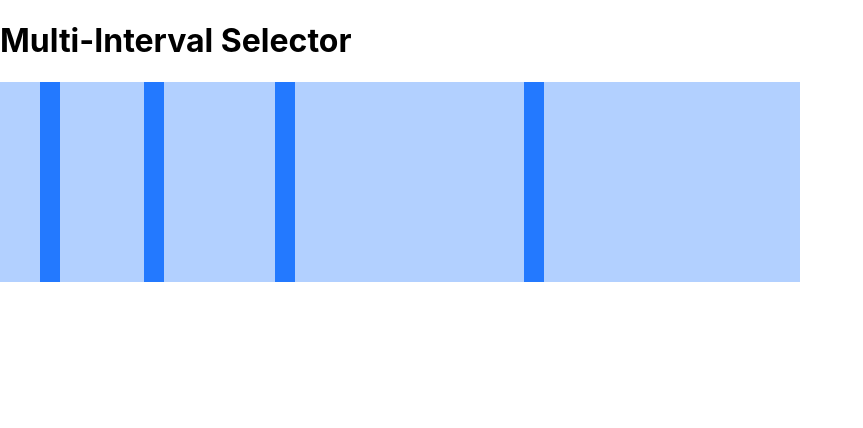
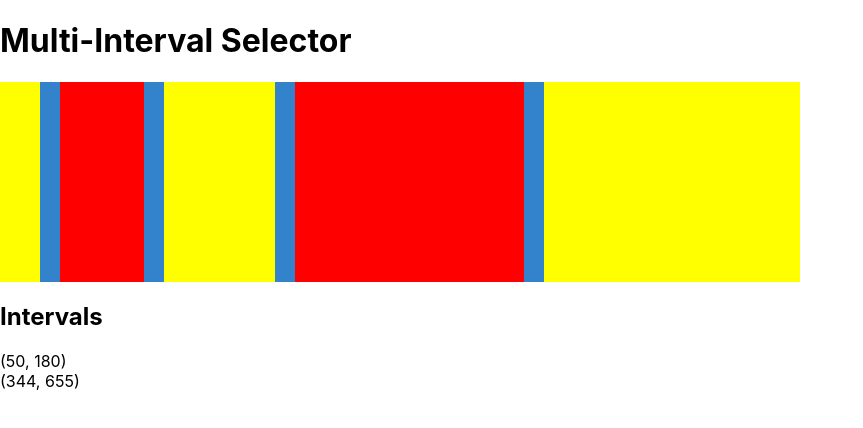
Before and after one commit to New-Branch-Ltd/MultiSelectComponentBlogpost, a React (Create React App) app: page / in a window 1280 px wide. Shown: the top 428 px of the page, without its empty margins (0-863 px from the left). Built offline with nearby package versions, Linux system fonts and the light colour scheme.

Commit message:
Handle collisions and add explaination in article.

```diff
--- a/src/App.css
+++ b/src/App.css
@@ -1,8 +1,6 @@
 .container {
   display: flex;
   height: 200px;
-  /* background: linear-gradient(to right, yellow 50%, rgb(100, 150, 200) 50% 60%, yellow 60% ) */
-  background: rgba(0,100,255,0.3);
   position: relative;
 }
 
--- a/src/App.tsx
+++ b/src/App.tsx
@@ -1,25 +1,56 @@
-import React, { useRef, useState } from 'react';
-import Interval from './Interval';
-import './App.css';
-import { CONTAINER_WIDTH, IntervalType } from './domain';
+import React, { useRef, useState } from "react";
+import Interval from "./Interval";
+import "./App.css";
+import { CONTAINER_WIDTH, INTERVAL_MAX, INTERVAL_MIN, IntervalType, getBackgroundImageForIntervals } from "./domain";
 
 function App() {
-  const [intervals, setIntervals] = useState<IntervalType[]>([{min: 50, max: 180}, {min: 344, max: 655}])
+  const [intervals, setIntervals] = useState<IntervalType[]>([
+    { min: 50, max: 180 },
+    { min: 344, max: 655 },
+  ]);
   const containerRef = useRef<HTMLDivElement | null>(null);
 
   function onIntervalChange(interval: IntervalType) {
     return (newInterval: IntervalType) => {
-      setIntervals(intervals.map(i => i === interval ? newInterval : i))
-    }
+      const currentIntervalIndex = intervals.findIndex(i => i === interval);
+      const previousInterval = intervals[currentIntervalIndex - 1];
+      const nextInterval = intervals[currentIntervalIndex + 1];
+
+      const newIntervalMin = Math.min(Math.max(newInterval.min, previousInterval?.max ?? INTERVAL_MIN), newInterval.max)
+      const newIntervalMax = Math.max(Math.min(newInterval.max, nextInterval?.min ?? INTERVAL_MAX,), newInterval.min)
+
+      const newIntervalBounded: IntervalType = {min: newIntervalMin, max: newIntervalMax}
+
+      setIntervals(intervals.map((i) => (i === interval ? newIntervalBounded : i)));
+    };
   }
+
+  const background = getBackgroundImageForIntervals(intervals);
 
   return (
     <div className="App">
       <h1>Multi-Interval Selector</h1>
 
-      <div ref={containerRef} className="container" style={{width: `${CONTAINER_WIDTH}px`}}>
-        {intervals.map((i, ind) => <Interval onChange={onIntervalChange(i)} key={ind} interval={i} containerRef={containerRef} />)}
+      <div
+        ref={containerRef}
+        className="container"
+        style={{ width: `${CONTAINER_WIDTH}px`, background}}
+      >
+        {intervals.map((i, ind) => (
+          <Interval
+            onChange={onIntervalChange(i)}
+            key={ind}
+            interval={i}
+            containerRef={containerRef}
+          />
+        ))}
       </div>
+
+      <h2>Intervals</h2>
+
+      {intervals.map(interval => (<div>
+        <span>({interval.min}, {interval.max})</span>
+      </div>))}
     </div>
   );
 }
--- a/src/domain.ts
+++ b/src/domain.ts
@@ -2,17 +2,39 @@ export const CONTAINER_WIDTH = 800;
 export const HANDLE_WIDTH = 20;
 export const INTERVAL_MIN = 0;
 export const INTERVAL_MAX = 1000;
+export const SELECTED_COLOR = "red";
+export const UNSELECTED_COLOR = "yellow";
 
 export interface IntervalType {
   min: number;
   max: number;
 }
 
-
 export function intervalValueToContainerPosition(intervalValue: number) {
   return (intervalValue * CONTAINER_WIDTH) / INTERVAL_MAX;
 }
 
 export function containerPositionToIntervalValue(containerPosition: number) {
-  return (containerPosition * (INTERVAL_MAX - INTERVAL_MIN)) / CONTAINER_WIDTH
+  return (containerPosition * (INTERVAL_MAX - INTERVAL_MIN)) / CONTAINER_WIDTH;
 }
+
+export function getBackgroundImageForIntervals(
+  intervals: IntervalType[]
+): string {
+  return (
+    intervals.reduce(
+      (acc, interval) =>
+        acc +
+        `,${UNSELECTED_COLOR} ${intervalValueToContainerPosition(
+          interval.min
+        ) + HANDLE_WIDTH}px, ${SELECTED_COLOR} ${intervalValueToContainerPosition(
+          interval.min
+        )}px ${intervalValueToContainerPosition(
+          interval.max
+        )}px, ${UNSELECTED_COLOR} ${intervalValueToContainerPosition(
+          interval.max
+        )}px`,
+      "linear-gradient(to right "
+    ) + ")"
+  );
+}
```
Also changed, not shown: 1 other file (tests, documents, lock files or other folders).
